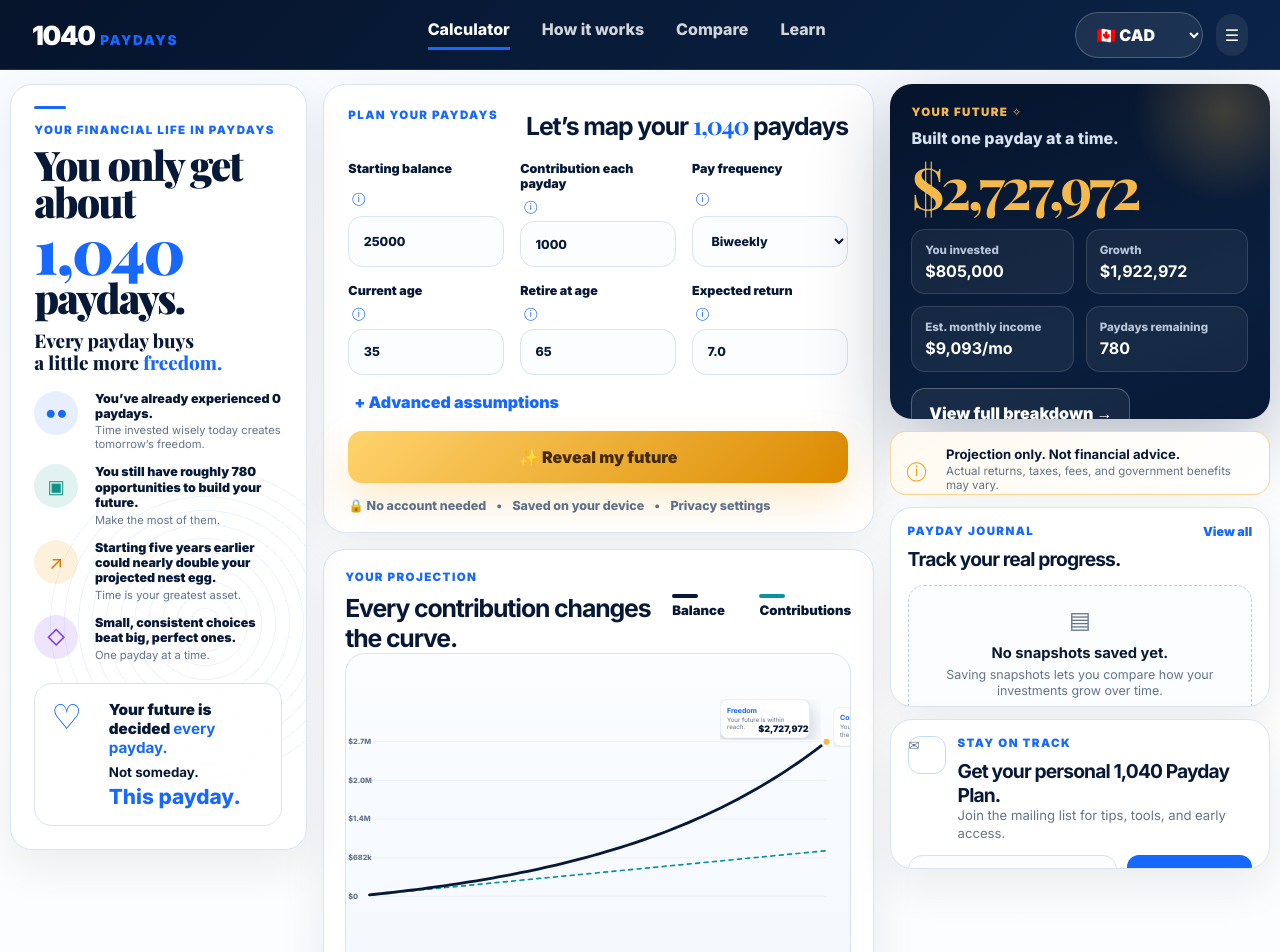
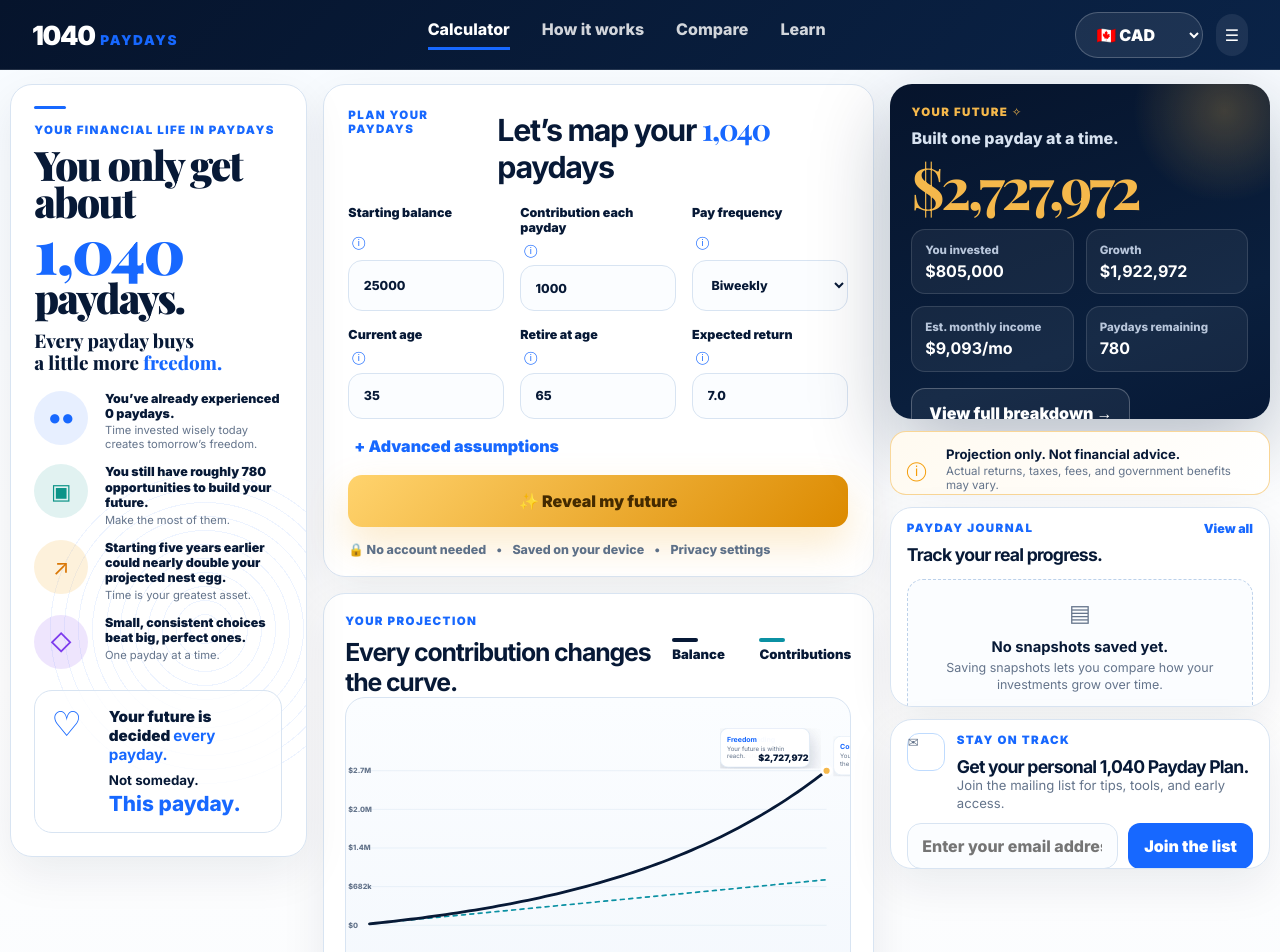
Before and after one commit to calgal7-del/1040-paydays, a React (Vite) app: page / in a window 1280 px wide. Shown: the top 952 px of the page. Built offline with nearby package versions, Linux system fonts and the light colour scheme.

Commit message:
Update App.css

```diff
--- a/src/App.css
+++ b/src/App.css
@@ -218,3 +218,78 @@ input:focus, select:focus { border-color: var(--blue); box-shadow:0 0 0 4px rgba
   .graphCanvas svg { min-width:720px; height:310px; }
   .calloutBox { display:none; }
 }
+/* FINAL POLISH: shrink right column and improve hero/icons */
+
+@media (min-width: 1151px) {
+  .journalCard {
+    padding: 0.85rem 1rem !important;
+  }
+
+  .journalHeader h2 {
+    font-size: 1.1rem !important;
+  }
+
+  .latestSnapshot {
+    padding: 0.75rem 0.9rem !important;
+    margin-top: 0.6rem !important;
+  }
+
+  .latestSnapshot strong {
+    font-size: 1.55rem !important;
+  }
+
+  .journalInputRow {
+    margin-top: 0.6rem !important;
+  }
+
+  .snapshotList {
+    margin-top: 0.45rem !important;
+  }
+
+  .snapshotItem {
+    padding: 0.45rem 0 !important;
+  }
+
+  .newsletterCard {
+    padding: 0.85rem 1rem !important;
+  }
+
+  .newsletterCard h2 {
+    font-size: 1.1rem !important;
+  }
+
+  .newsletterCard span {
+    font-size: 0.82rem !important;
+  }
+
+  .newsletterForm {
+    margin-top: 0.65rem !important;
+  }
+
+  .newsletterForm input,
+  .newsletterForm button {
+    min-height: 40px !important;
+  }
+
+  .graphCard {
+    padding-bottom: 0.65rem !important;
+  }
+
+  .graphCanvas svg {
+    height: 300px !important;
+  }
+
+  .heroInsight span {
+    width: 54px !important;
+    height: 54px !important;
+    font-size: 1.35rem !important;
+  }
+
+  .heroInsight {
+    grid-template-columns: 58px 1fr !important;
+  }
+
+  .cardHeader h2 {
+    font-size: 1.9rem !important;
+  }
+}
```
